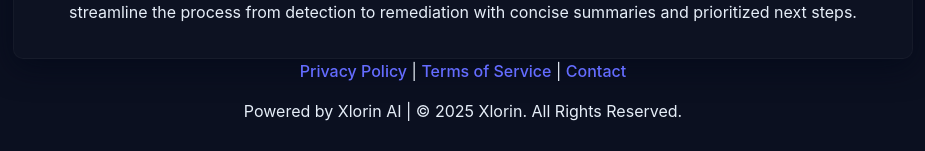
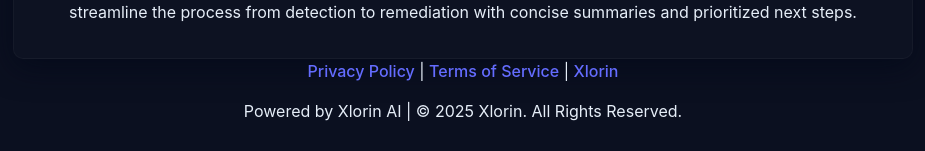
Before and after one commit to melodykellynwaogu/xlorin-blog, a React (Vite) app: page / in a window 1280 px wide. Shown: the part 988-1139 px from the top of the page, without its empty margins (177-1102 px from the left). Built offline with nearby package versions, Linux system fonts and the light colour scheme.

Commit message:
xlorin-blog

```diff
--- a/src/App.tsx
+++ b/src/App.tsx
@@ -29,7 +29,7 @@ function App() {
         <footer className="site-footer">
           <div className="footer-links"><a href="/privacy">Privacy Policy</a>
             <span> | </span><a href="/terms">Terms of Service</a><span> | </span>
-            <a href="mailto:support@xlorin.com">Contact</a>
+            <a href="https://xlorin.vercel.app">Xlorin</a>
           </div>
           <p className="footer-meta">
             Powered by Xlorin AI | © {new Date().getFullYear()} Xlorin. All Rights Reserved.
```
